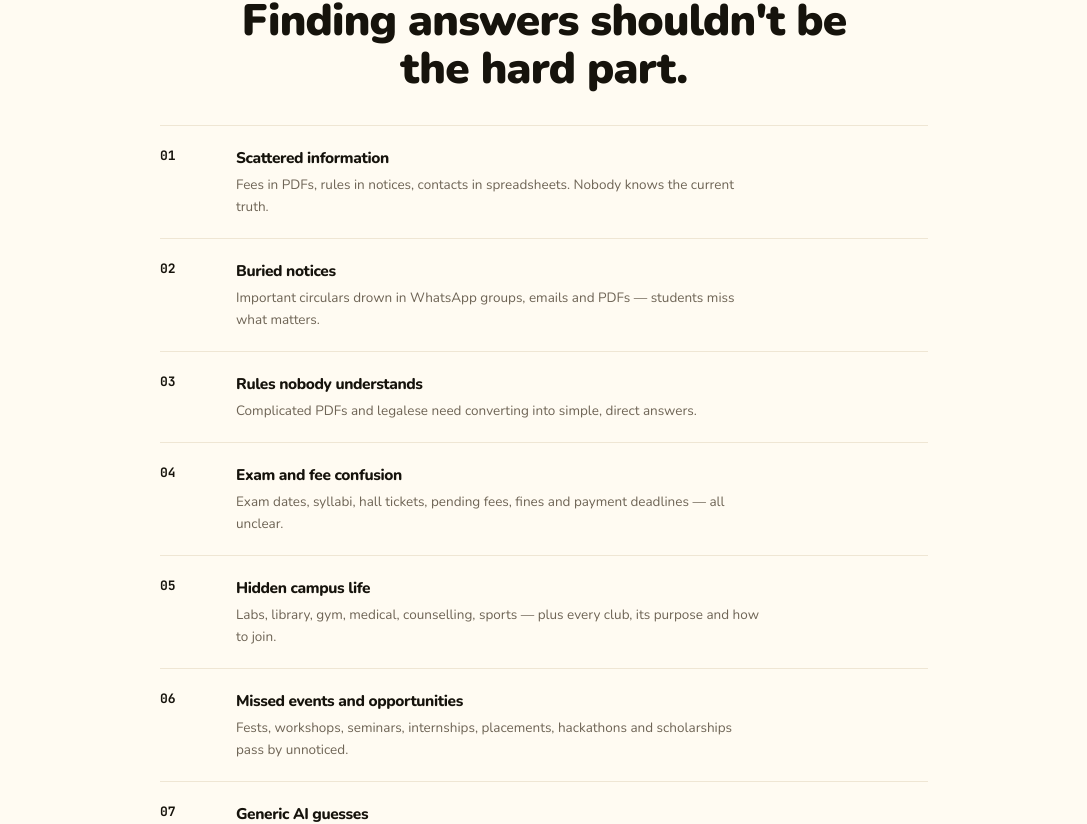
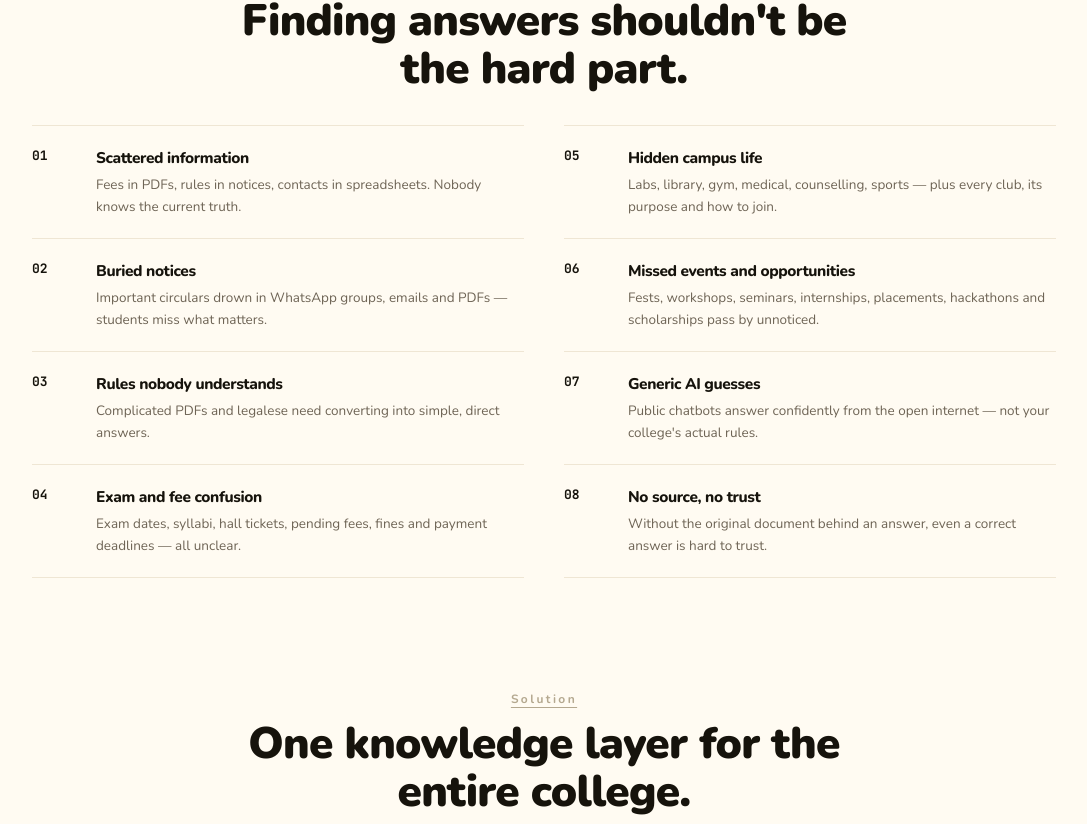
Before and after one commit to SavireddyKiranKumarReddy/CollegeMate, a Next.js app: page / in a window 1280 px wide. Shown: the part 1319-2143 px from the top of the page, without its empty margins (96-1183 px from the left). Built offline with nearby package versions, Linux system fonts and the light colour scheme; no server answers.

Commit message:
problems in two columns 4 left 4 right

```diff
--- a/src/app/page.tsx
+++ b/src/app/page.tsx
@@ -182,14 +182,18 @@ export default function Home() {
       <section id="problem" className="section scroll-mt-20">
         <p className="rv text-center text-[12px] font-bold tracking-[.2em] text-[#B4A88F]"><span className="underline underline-offset-4">Problem</span></p>
         <h2 className="h2 rv mx-auto mt-3 max-w-2xl text-center">Finding answers shouldn&apos;t be the hard part.</h2>
-        <div className="mx-auto mt-8 max-w-3xl divide-y divide-[#EFE6D4] border-y border-[#EFE6D4]">
-          {PROBLEMS.map((p) => (
-            <div key={p.n} className="rv grid gap-1.5 py-5 sm:grid-cols-[56px_1fr] sm:gap-5">
-              <span className="mono text-[13px] font-bold text-[#16130C]">{p.n}</span>
-              <span>
-                <span className="text-[15.5px] font-extrabold tracking-tight">{p.t}</span>
-                <span className="muted mt-1 block max-w-[65ch] text-[13.5px] leading-relaxed">{p.d}</span>
-              </span>
+        <div className="mx-auto mt-8 grid max-w-5xl gap-x-10 sm:grid-cols-2">
+          {[PROBLEMS.slice(0, 4), PROBLEMS.slice(4)].map((col, ci) => (
+            <div key={ci} className="divide-y divide-[#EFE6D4] border-y border-[#EFE6D4]">
+              {col.map((p) => (
+                <div key={p.n} className="rv grid gap-1.5 py-5 sm:grid-cols-[48px_1fr] sm:gap-4">
+                  <span className="mono text-[13px] font-bold text-[#16130C]">{p.n}</span>
+                  <span>
+                    <span className="text-[15.5px] font-extrabold tracking-tight">{p.t}</span>
+                    <span className="muted mt-1 block max-w-[65ch] text-[13.5px] leading-relaxed">{p.d}</span>
+                  </span>
+                </div>
+              ))}
             </div>
           ))}
         </div>
```
